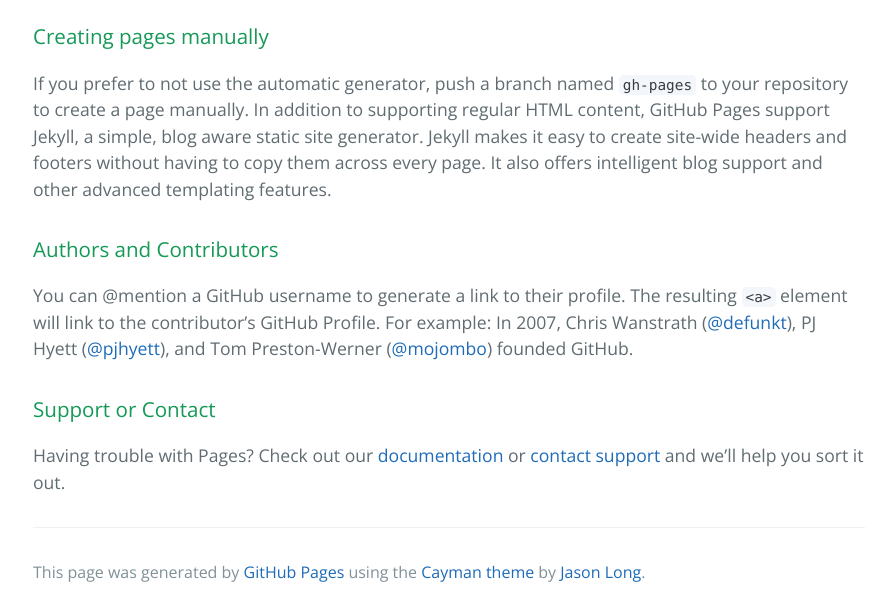
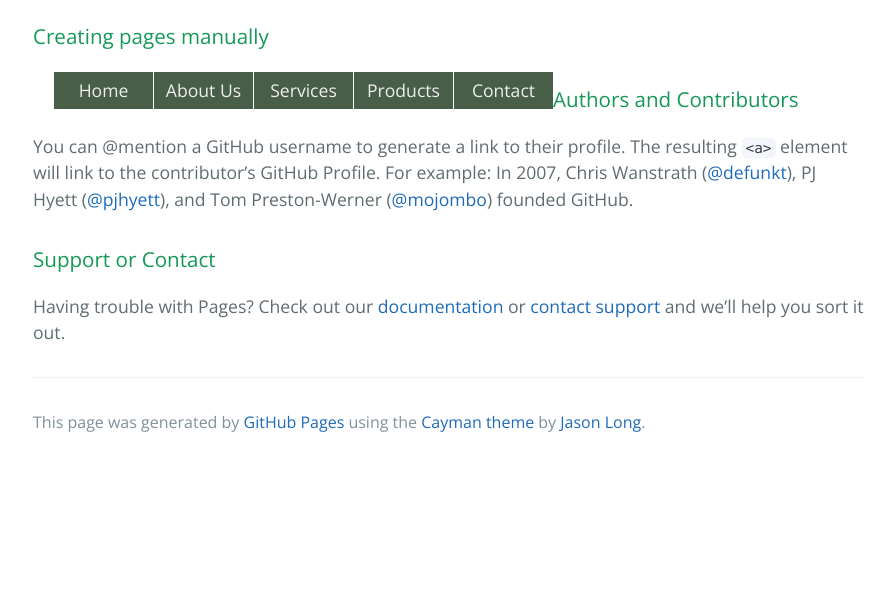
Before and after one commit to mathsq/mathsq.github.io, a plain HTML site: page index.html in a window 1280 px wide. Shown: the part 1332-1948 px from the top of the page, without its empty margins (191-1087 px from the left). After the commit the page ends 1798 px from the top, so only its background shows below. Drawn offline with nearby package versions, Linux system fonts and the light colour scheme.

```diff
--- a/index.html
+++ b/index.html
@@ -48,7 +48,15 @@
       <h3>
 	<a id="creating-pages-manually" class="anchor" href="#creating-pages-manually" aria-hidden="true"><span aria-hidden="true" class="octicon octicon-link"></span></a>Creating pages manually</h3>
 
-      <p>If you prefer to not use the automatic generator, push a branch named <code>gh-pages</code> to your repository to create a page manually. In addition to supporting regular HTML content, GitHub Pages support Jekyll, a simple, blog aware static site generator. Jekyll makes it easy to create site-wide headers and footers without having to copy them across every page. It also offers intelligent blog support and other advanced templating features.</p>
+      <p>
+	<ul id="list-nav">
+  <li><a href="#">Home</a></li>
+  <li><a href="#">About Us</a></li>
+  <li><a href="#">Services</a></li>
+  <li><a href="#">Products</a></li>
+  <li><a href="#">Contact</a></li>
+</ul>
+      </p>
 
       <h3>
 	<a id="authors-and-contributors" class="anchor" href="#authors-and-contributors" aria-hidden="true"><span aria-hidden="true" class="octicon octicon-link"></span></a>Authors and Contributors</h3>
--- a/stylesheets/stylesheet.css
+++ b/stylesheets/stylesheet.css
@@ -242,3 +242,32 @@
 @media screen and (max-width: 42em) {
   .site-footer {
     font-size: 0.9rem; } }
+
+
+
+ul#list-nav {
+  list-style:none;
+  margin:20px;
+  padding:0;
+  width:525px
+}
+
+ul#list-nav li {
+  display:inline
+}
+
+ul#list-nav li a {
+  text-decoration:none;
+  padding:5px 0;
+  width:100px;
+  background:#485e49;
+  color:#eee;
+  float:left;
+  text-align:center;
+  border-left:1px solid #fff;
+}
+
+ul#list-nav li a:hover {
+  background:#a2b3a1;
+  color:#000
+}
```
